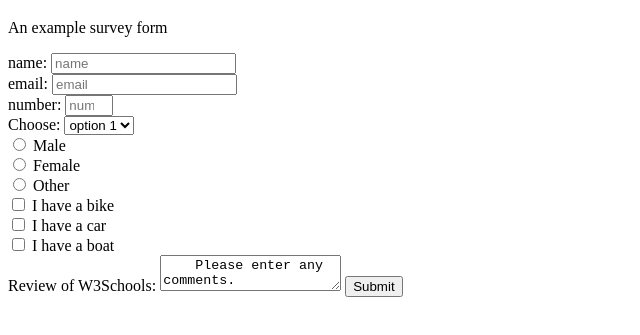
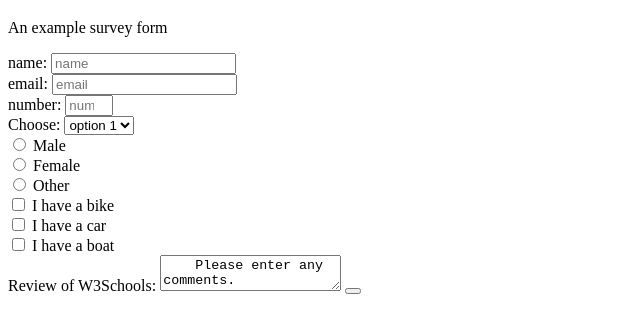
Before and after one commit to keithSchumacherBana/surveyForm, a plain HTML site: page index.html in a window 1280 px wide. Shown: the part 61-396 px from the top of the page, without its empty margins (0-640 px from the left). Drawn offline with Linux system fonts and the light colour scheme.

Commit message:
Update index.html

```diff
--- a/index.html
+++ b/index.html
@@ -41,7 +41,7 @@
     Please enter any comments.
     </textarea>
 
-    <input type="submit" id="submit" value="Submit">
+    <button type="submit" id="submit" value="Submit">
 </form>
     <script src="https://cdn.freecodecamp.org/testable-projects-fcc/v1/bundle.js"></script>
 </body>
```
